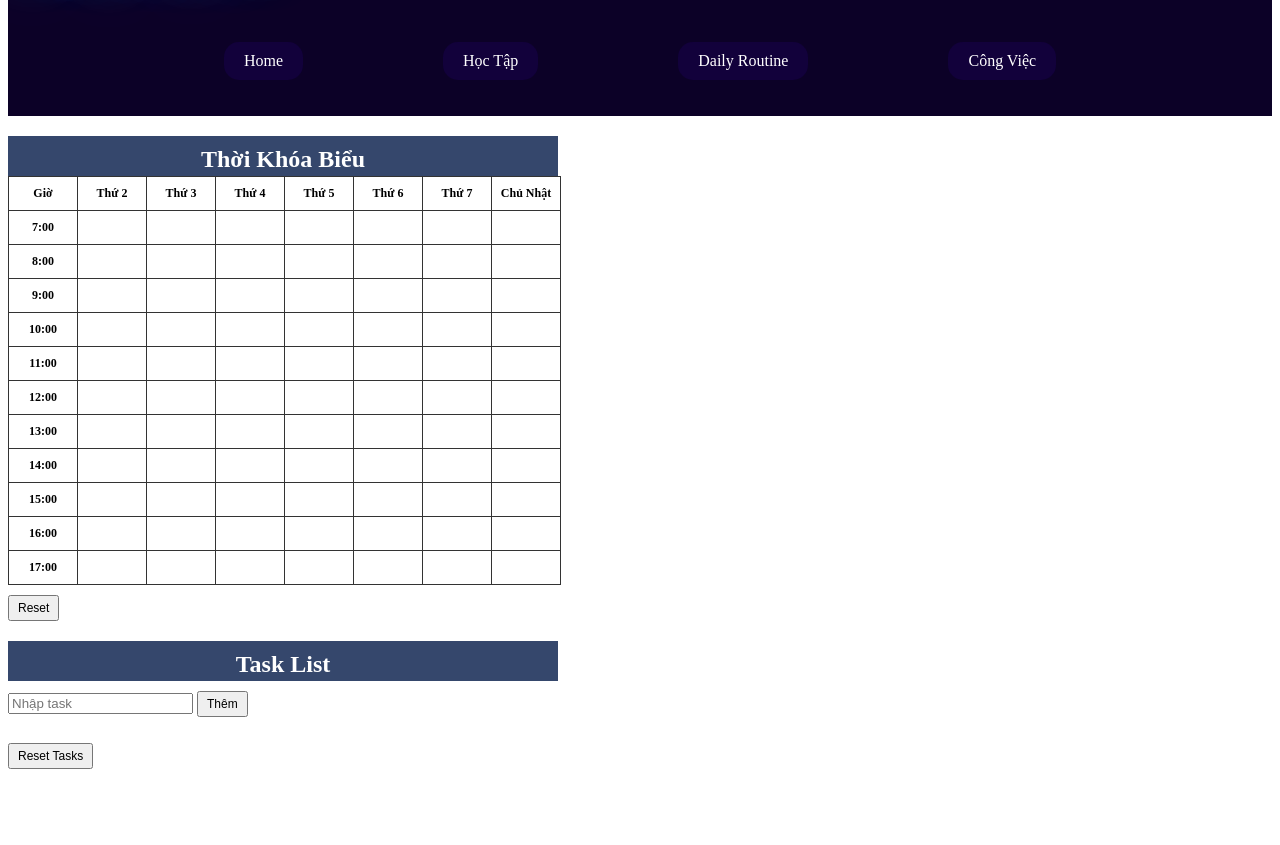
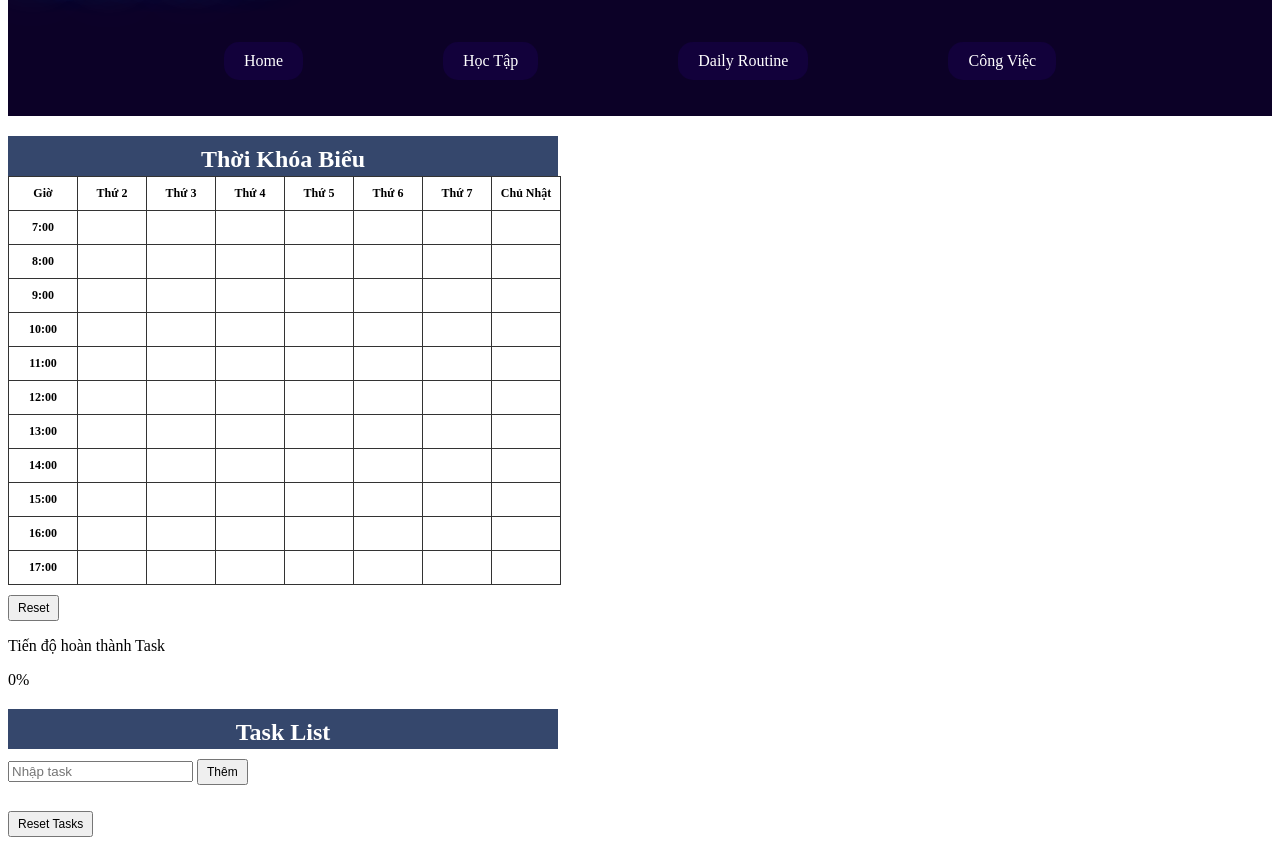
Before and after one commit to ngochan300407/To-do-list, a plain HTML site: page Hoc_Tap.html in a window 1280 px wide. Shown: the part 91-936 px from the top of the page. Before the commit the page ends 868 px from the top, so only its background shows below. Drawn offline with Linux system fonts and the light colour scheme.

Commit message:
thêm thanh phần trăm

```diff
--- a/Hoc_Tap.html
+++ b/Hoc_Tap.html
@@ -36,6 +36,7 @@
     </div>
     <h2>Thời Khóa Biểu</h2>
     <div class="Chinh_Giua">
+      <div class="LeftColumn">
         <table id="tkbTable">
           <thead>
             <tr>
@@ -52,6 +53,14 @@
           <tbody></tbody>
         </table>
         <button id="resetBtn">Reset</button>
+        <div class="progress-box">
+          <p>Tiến độ hoàn thành Task</p>
+          <div class="progress-bar">
+            <div class="progress-fill" id="progressFill"></div>
+          </div>
+          <span id="progressText">0%</span>
+        </div>
+      </div>
       <div class="TaskBox">
         <h2>Task List</h2>
         <div class="task-input">
@@ -61,6 +70,7 @@
         <ul id="taskList"></ul>
         <button id="resetTaskBtn">Reset Tasks</button>
       </div>
+    </div>
     <script src="script_m.js"></script>
   </body>
 </html>
```
Lines whose indentation alone changed are shown as unchanged.
